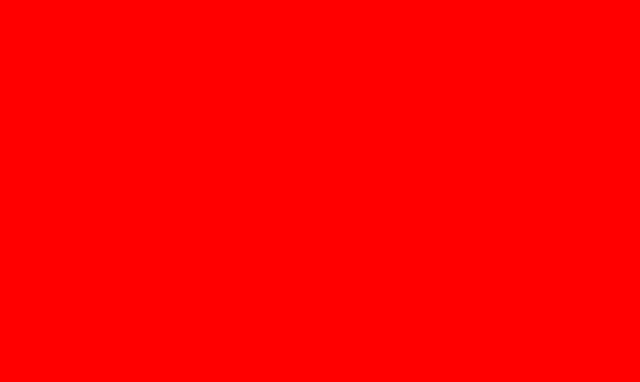
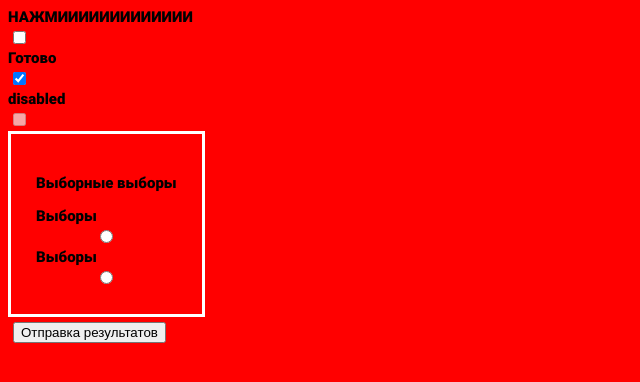
Before and after one commit to Exsplosion/8lvl, a plain HTML site: page index.html in a window 1280 px wide. Shown: the whole page, without its empty margins (0-640 px from the left). Drawn offline with Linux system fonts and the light colour scheme.

Commit message:
zadanie3

```diff
--- a/index.html
+++ b/index.html
@@ -5,12 +5,19 @@
     <title>SweetieBoiws</title>
 </head>
 <body>
-    <!-- <input type="text" placeholder="Пласехолдер">
-    <input type="value" value="Value">
-    <input disabled placeholder="disabled">
-    <input type="password" placeholder="*****">
-    <textarea>Введите текст</textarea>
-    <input type="button" value="Через input">
-    <button>Через button</button> -->
+    <label for="fr">НАЖМИИИИИИИИИИИИИ</label>
+    <input type="checkbox" id="fr">
+    <label for="sec">Готово</label>
+    <input type="checkbox" id="sec" checked>
+    <label for="th">disabled</label>
+    <input type="checkbox" id="th" disabled>
+    <div>
+        <p>Выборные выборы</p>
+        <label for="iii">Выборы</label>
+        <input type="radio" id="iii">
+        <label for="ii">Выборы</label>
+        <input type="radio" id="ii">
+    </div>
+    <input type="submit" value="Отправка результатов">
 </body>
 </html>
--- a/src/style.css
+++ b/src/style.css
@@ -6,13 +6,17 @@ html {
 }
 body {
     display: flex;
-    justify-content: center;
-    align-items: center;
     flex-direction: column;
-    padding: 15px;
+    align-items: start;
+}
+div {
+    border: 3px solid white;
+    display: flex;
+    flex-direction: column;
+    padding: 25px;
 }
 input {
-    margin: 15px;
+    margin: 5px;
 }
 @font-face {
     font-family: "Roboto-Black";
```
